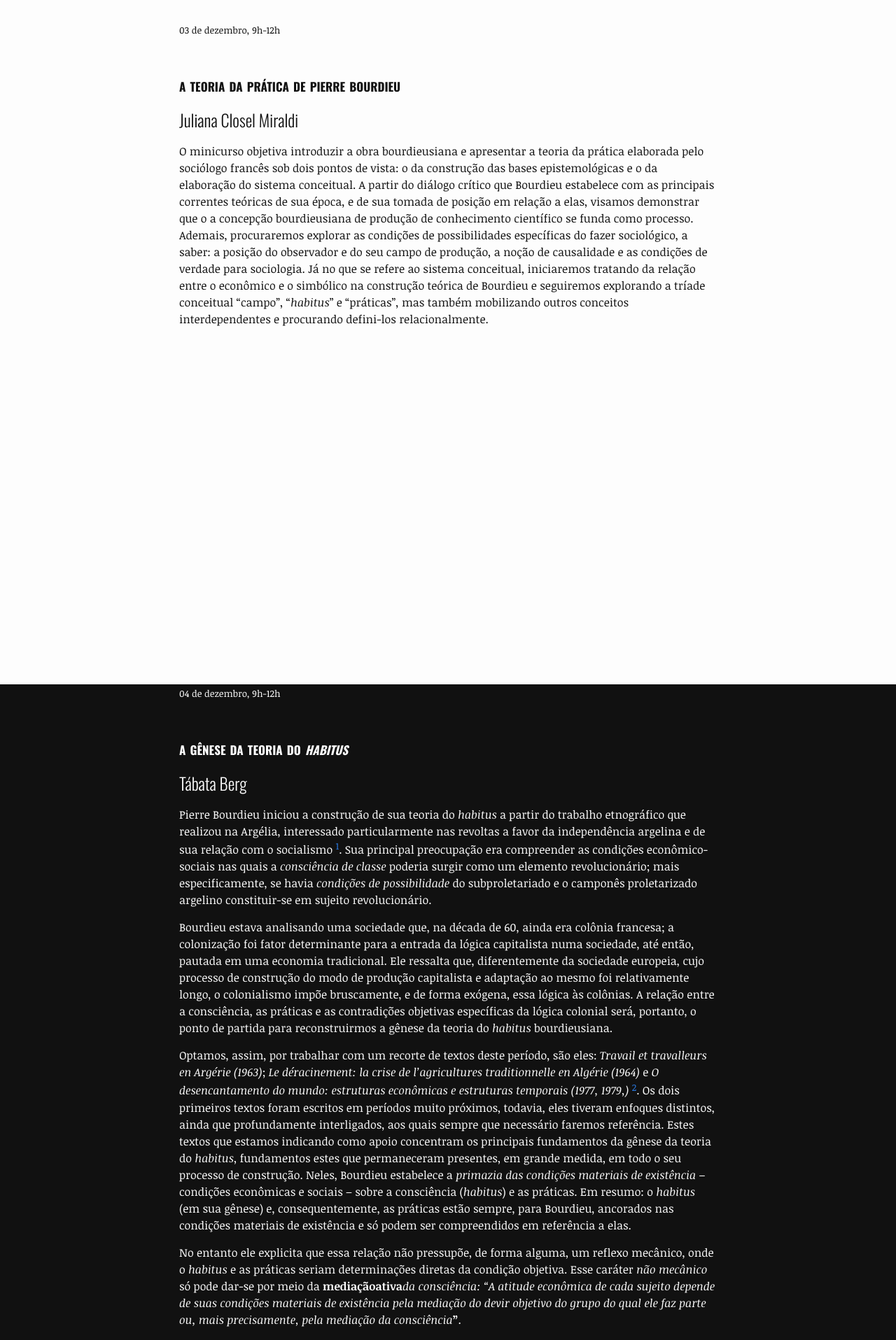
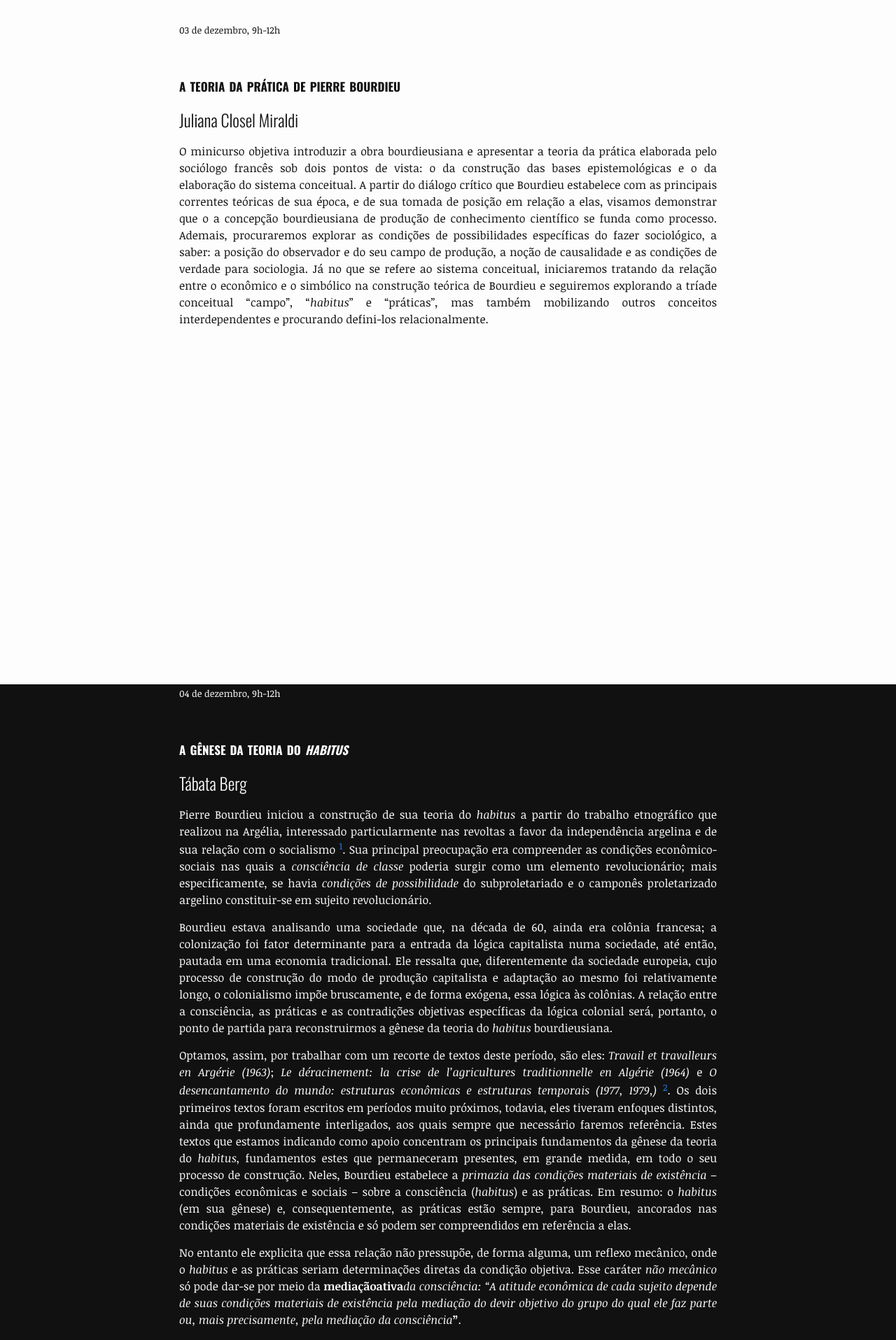
Before and after one commit to gebu/encontro-de-estudos-em-pierre-bourdieu, a Jekyll site: the page built from minicursos.html, in a window 1280 px wide. Shown: the top 1915 px of the page at 70% size. Built offline with Jekyll 4.4.1, drawn with Linux system fonts in a browser that asks for light colours; nearby versions of some CDN libraries.

Commit message:
Fix layout for abstracts/shortcourses

```diff
--- a/_sass/_layout.scss
+++ b/_sass/_layout.scss
@@ -234,3 +234,14 @@
         }
     }
 }
+
+.resumo blockquote {
+  font-size: 15px;
+  border: none;
+  margin-left: 1rem;
+  color: inherit;
+}
+
+.resumo {
+  text-align: justify;
+}
```
